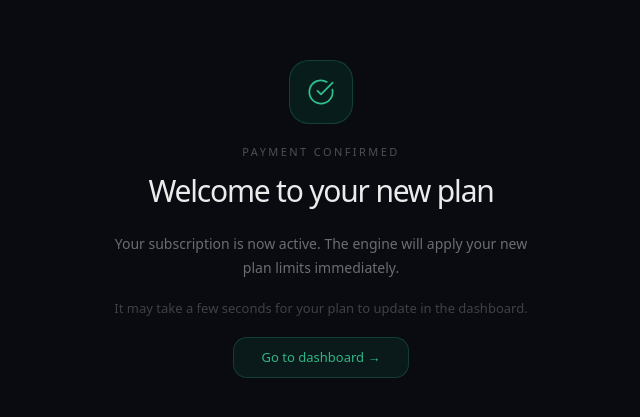
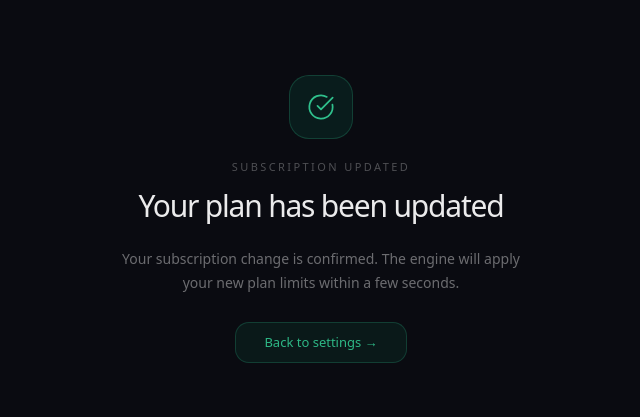
Before and after one commit to Arthbll/Advault, a Next.js app: page /upgrade-success in a window 1280 px wide. Shown: the part 181-598 px from the top of the page, without its empty margins (319-959 px from the left). Built offline with nearby package versions, Linux system fonts and the light colour scheme; a web font is replaced by a local one.

Commit message:
fix: generic plan change success page (upgrade + downgrade)

```diff
--- a/app/upgrade-success/page.tsx
+++ b/app/upgrade-success/page.tsx
@@ -3,10 +3,8 @@
 import { CheckCircle } from "lucide-react";
 
 /**
- * Page affichée après un paiement Stripe réussi.
+ * Page affichée après tout changement de plan Stripe (upgrade ou downgrade).
  * Placée hors du groupe (auth) pour éviter tout problème de session.
- * Pas d'auto-redirect — on laisse l'utilisateur cliquer pour éviter
- * les pertes de session lors d'une chaîne de redirections.
  */
 export default function UpgradeSuccessPage() {
   return (
@@ -26,7 +24,6 @@ export default function UpgradeSuccessPage() {
         gap: 20,
         maxWidth: 420,
       }}>
-        {/* Icon */}
         <div style={{
           width: 64, height: 64, borderRadius: 20,
           background: "rgba(16,185,129,0.10)",
@@ -36,27 +33,23 @@ export default function UpgradeSuccessPage() {
           <CheckCircle size={28} color="rgba(52,211,153,0.90)" strokeWidth={1.5} />
         </div>
 
-        {/* Title */}
         <div>
           <div style={{ fontSize: 11, textTransform: "uppercase", letterSpacing: "0.22em", color: "rgba(255,255,255,0.28)", marginBottom: 10 }}>
-            Payment confirmed
+            Subscription updated
           </div>
           <h1 style={{ fontSize: 30, fontWeight: 200, letterSpacing: "-0.04em", color: "rgba(255,255,255,0.92)", margin: 0 }}>
-            Welcome to your new plan
+            Your plan has been updated
           </h1>
         </div>
 
         <p style={{ fontSize: 14, color: "rgba(255,255,255,0.40)", lineHeight: 1.7, margin: 0 }}>
-          Your subscription is now active. The engine will apply your new plan limits immediately.
-        </p>
-
-        <p style={{ fontSize: 13, color: "rgba(255,255,255,0.22)", margin: 0 }}>
-          It may take a few seconds for your plan to update in the dashboard.
+          Your subscription change is confirmed. The engine will apply your new plan limits within a few seconds.
         </p>
 
         <a
           href="/dashboard/settings?tab=plan"
           style={{
+            marginTop: 8,
             padding: "10px 28px", borderRadius: 14,
             border: "1px solid rgba(52,211,153,0.20)",
             background: "rgba(16,185,129,0.08)",
@@ -65,7 +58,7 @@ export default function UpgradeSuccessPage() {
             textDecoration: "none", display: "inline-block",
           }}
         >
-          Go to dashboard →
+          Back to settings →
         </a>
       </div>
     </div>
```
